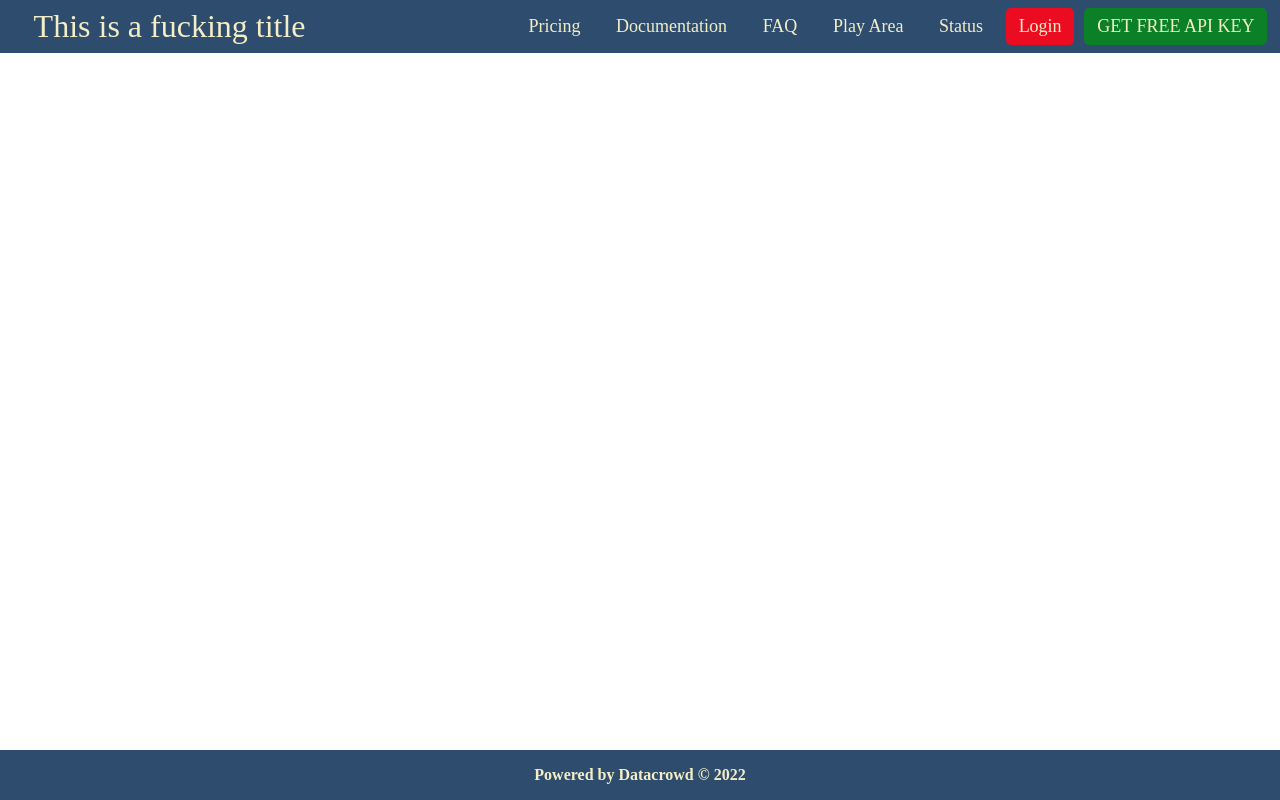
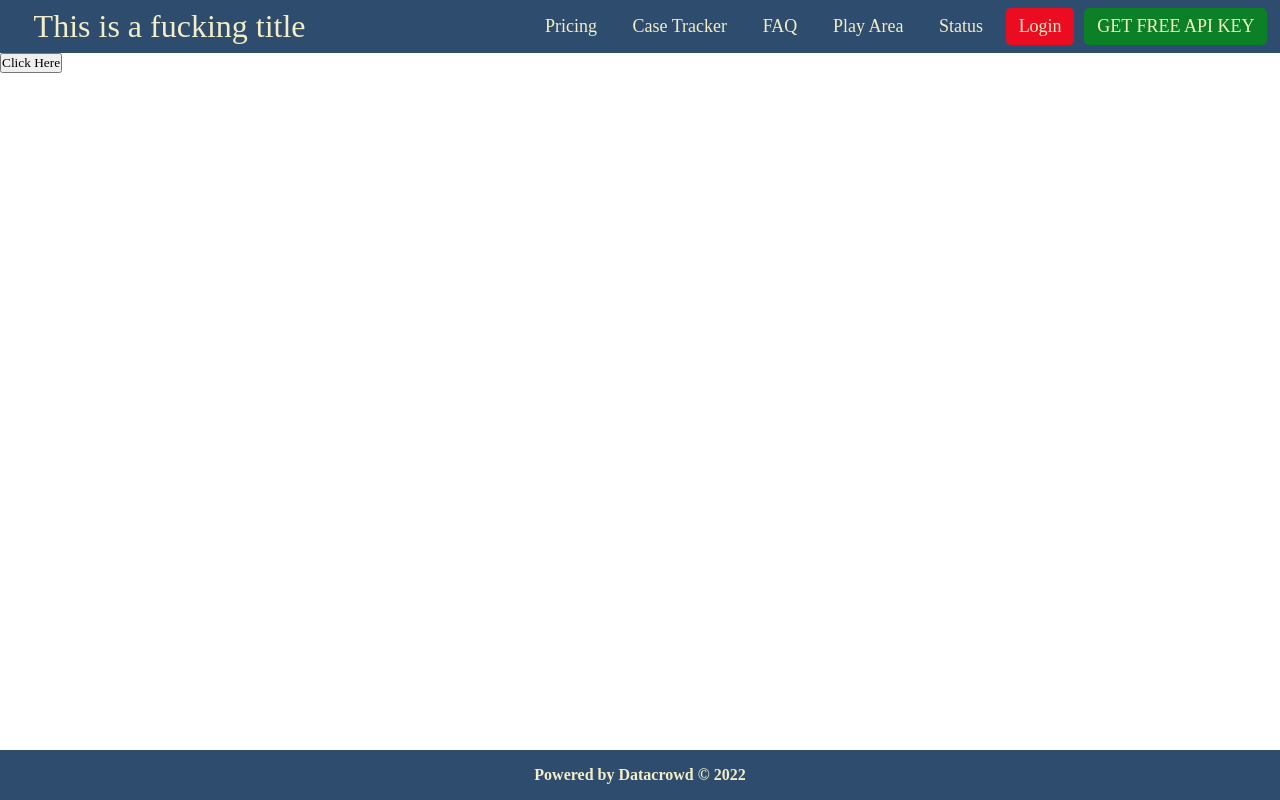
Before and after one commit to akshatdatacrowd/uscis-api, a React (Create React App) app: page /tracker in a window 1280 px wide. Built offline with nearby package versions, Linux system fonts and the light colour scheme.

Commit message:
Completed the Case Tracker Feature

```diff
--- a/src/App.tsx
+++ b/src/App.tsx
@@ -4,6 +4,7 @@ import Index from "./components/Index/Index";
 import PricingIndex from "./components/Pricing/PricingIndex";
 import SignUp from "./components/SignUp/SignUp";
 import PlayArea from "./components/PlayArea/PlayArea";
+import CaseTracker from "./components/CaseTracker/CaseTracker";
 import { BrowserRouter as Router, Routes, Route } from "react-router-dom";
 
 
@@ -17,6 +18,7 @@ function App() {
           <Route path="/pricing" element={<PricingIndex />} />
           <Route path="/signup" element={<SignUp />} />
           <Route path="/playarea" element={<PlayArea />} />
+          <Route path="/tracker" element={<CaseTracker />} />
         </Routes>
         <Footer />
       </Router>
--- /dev/null
+++ b/src/components/CaseTracker/CaseTracker.tsx
@@ -0,0 +1,39 @@
+import { useState } from "react";
+
+const CaseTracker = () => {
+  const [status, setStatus] = useState("");
+  const rpattern = '<div class="rows text-center">\n.+\n.+';
+  const onclick = async () => {
+    const res = await fetch(
+      "https://api.allorigins.win/raw?url=https://egov.uscis.gov/casestatus/mycasestatus.do?appReceiptNum=EAC2134250313"
+    );
+    const data = await res.text();
+    const obj = data.match(rpattern);
+    if (obj !== null) {
+      const preRawStatus = obj[0];
+      const rawStatus = preRawStatus
+        .replace('<div class="rows text-center">\n<h1>', "")
+        .replace("</h1>\n<p>", "\n")
+        .replace(
+          '<a href="https://www.uscis.gov/contactcenter" target="_blank">',
+          ""
+        )
+        .replaceAll("</a>", "")
+        .replace(
+          '<a href="https://egov.uscis.gov/coa/displayCOAForm.do" target="_blank">',
+          ""
+        )
+        .replace("</p>", "");
+      setStatus(rawStatus);
+    }
+  };
+
+  return (
+    <div>
+      <button onClick={onclick}>Click Here</button>
+      <p>{status && status}</p>
+    </div>
+  );
+};
+
+export default CaseTracker;
--- a/src/components/Header.tsx
+++ b/src/components/Header.tsx
@@ -12,7 +12,7 @@ const Header = () => {
         <Link to="/pricing">
           <p className="opt">Pricing</p>
         </Link>
-        <p className="opt">Documentation</p>
+        <Link to='/tracker'><p className="opt">Case Tracker</p></Link>
         <p className="opt">FAQ</p>
         <Link to='/playarea'><p className="opt">Play Area</p></Link>
         <p className="opt">Status</p>
--- a/src/components/PlayArea/PlayArea.tsx
+++ b/src/components/PlayArea/PlayArea.tsx
@@ -15,7 +15,7 @@ const PlayArea = () => {
 
   useEffect(() => {
     const eventkd = (k: KeyboardEvent) => {
-      console.log(k)
+      console.log(k);
       if (k.key === "ArrowDown") {
         setMouseY(MouseY + 50);
       }
```
Also changed, not shown: 1 other file (tests, documents, lock files or other folders).
